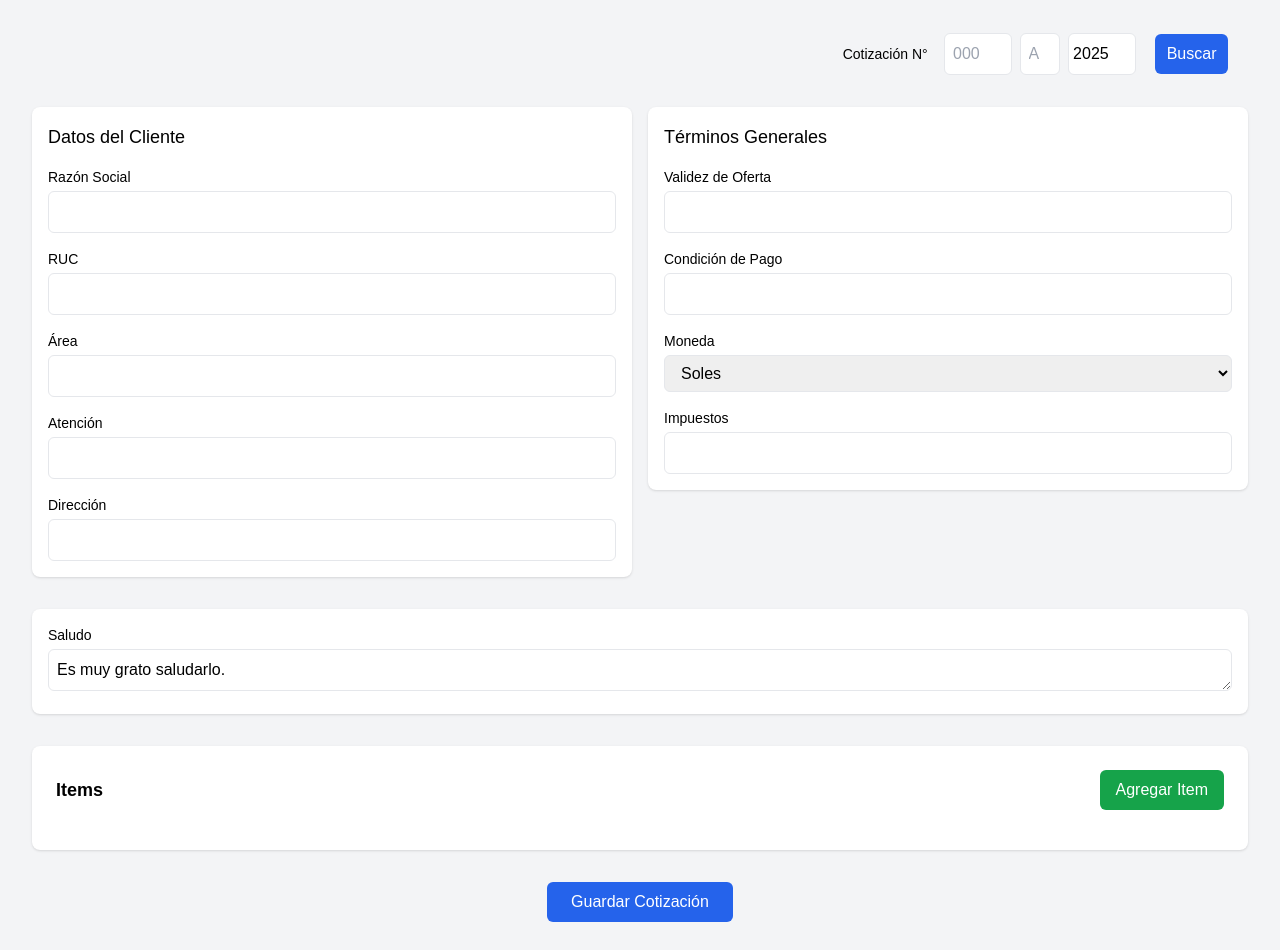
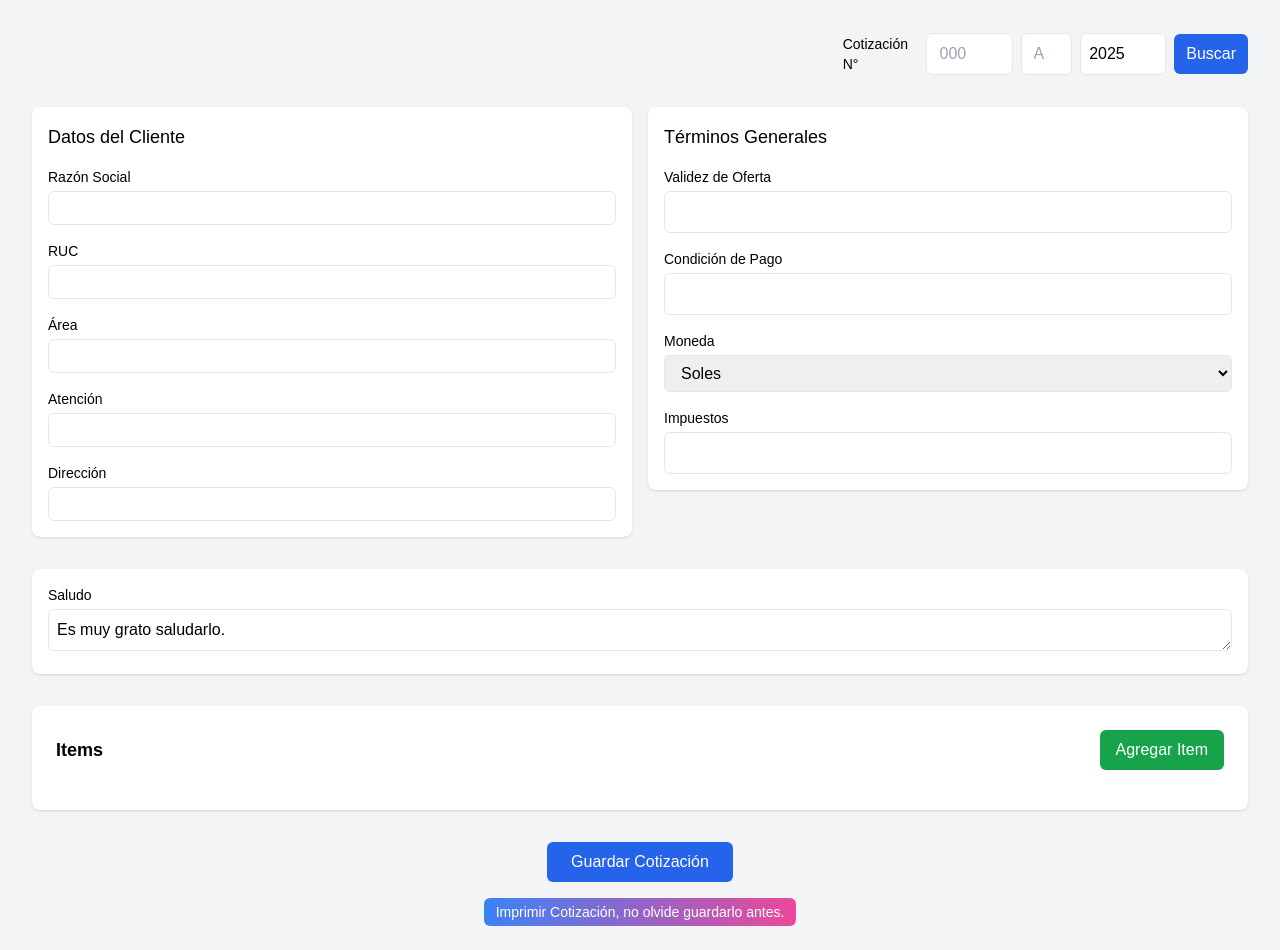
Before and after one commit to irh1n0c/adv-dinamico, a React (Vite) app in the folder client/: page / in a window 1280 px wide. Shown: the part 119-1069 px from the top of the page. Built offline with nearby package versions, Linux system fonts and the light colour scheme; a web font is replaced by a local one.

Commit message:
add button save

```diff
--- a/client/src/components/ClientInfo.jsx
+++ b/client/src/components/ClientInfo.jsx
@@ -38,7 +38,7 @@ const ClientInfo = ({ onClientInfoChange, initialData = {} }) => {
             name="razonSocial"
             value={clientInfo.razonSocial || ''}
             onChange={handleInputChange}
-            className="w-full px-3 py-2 border rounded-md"
+            className="w-full px-3 py-1 border rounded-md"
           />
         </div>
         <div>
@@ -48,7 +48,7 @@ const ClientInfo = ({ onClientInfoChange, initialData = {} }) => {
             name="ruc"
             value={clientInfo.ruc || ''}
             onChange={handleInputChange}
-            className="w-full px-3 py-2 border rounded-md"
+            className="w-full px-3 py-1 border rounded-md"
           />
         </div>
         <div>
@@ -58,7 +58,7 @@ const ClientInfo = ({ onClientInfoChange, initialData = {} }) => {
             name="area"
             value={clientInfo.area || ''}
             onChange={handleInputChange}
-            className="w-full px-3 py-2 border rounded-md"
+            className="w-full px-3 py-1 border rounded-md"
           />
         </div>
         <div>
@@ -68,7 +68,7 @@ const ClientInfo = ({ onClientInfoChange, initialData = {} }) => {
             name="atencion"
             value={clientInfo.atencion || ''}
             onChange={handleInputChange}
-            className="w-full px-3 py-2 border rounded-md"
+            className="w-full px-3 py-1 border rounded-md"
           />
         </div>
         <div>
@@ -78,7 +78,7 @@ const ClientInfo = ({ onClientInfoChange, initialData = {} }) => {
             name="direccion"
             value={clientInfo.direccion || ''}
             onChange={handleInputChange}
-            className="w-full px-3 py-2 border rounded-md"
+            className="w-full px-3 py-1 border rounded-md"
           />
         </div>
       </div>
--- a/client/src/components/QuotationForm.jsx
+++ b/client/src/components/QuotationForm.jsx
@@ -4,6 +4,7 @@ import ClientInfo from './ClientInfo';
 import QuotationDetails from './QuotationDetails';
 import QuotationItems from './QuotationItems';
 import QuotePrintTemplate from './print/QuotePrintTemplate';
+import PrintQuoteButton from './print/PrintQuoteButton';
 import './print/QuotePrintTemplate.css';
 
 
@@ -228,15 +229,15 @@ const QuotationForm = () => {
       <form onSubmit={handleSubmit} className="space-y-8">
         <div className="flex justify-end">
           <div className="w-full md:w-1/3 space-y-4">
-            <div className="flex items-center">
+            <div className="font-Ubuntu flex items-center">
               <label className="w-1/4 text-sm font-medium">Cotización N°</label>
-              <div className="w-1/2 flex gap-2">
+              <div className="flex justify-end gap-2">
                 <input
                   type="number"
                   name="number"
                   value={formData.quotationNumber.number}
                   onChange={handleQuotationNumberChange}
-                  className="w-1/3 px-2 py-2 border rounded-md"
+                  className="w-1/3 px-3 py-2 border rounded-md"
                   placeholder="000"
                   required
                 />
@@ -245,7 +246,7 @@ const QuotationForm = () => {
                   name="letter"
                   value={formData.quotationNumber.letter}
                   onChange={handleQuotationNumberChange}
-                  className="w-1/5 px-2 py-2 border rounded-md uppercase"
+                  className="w-1/5 px-3 py-2 border rounded-md uppercase"
                   maxLength="1"
                   placeholder="A"
                   required
@@ -255,7 +256,7 @@ const QuotationForm = () => {
                   name="year"
                   value={formData.quotationNumber.year}
                   onChange={handleQuotationNumberChange}
-                  className="w-1/3 px-1 py-2 border rounded-md"
+                  className="w-1/3 px-2 py-2 border rounded-md"
                   placeholder="2025"
                   required
                 />
@@ -303,21 +304,20 @@ const QuotationForm = () => {
         </div>
         <QuotationItems
           onItemsChange={handleItemsChange}
-          initialItems={formData.items}
-
-        />
-
-        <div className="flex justify-center w-full">
+          initialItems={formData.items}/>
+        <div className="flex flex-col items-center w-full gap-4">
           <button
             type="submit"
-            className="px-6 py-2 text-white bg-blue-600 rounded-md hover:bg-blue-700"
-          >
+            className="px-6 py-2 text-white bg-blue-600 rounded-md hover:bg-blue-700">
             {isEditing ? 'Actualizar' : 'Guardar'} Cotización
           </button>
-        </div>
-        {/* COD para imprmir en el navegador */}
-        <div className="hidden print:block">
-          <QuotePrintTemplate quoteData={formData} />
+          {/* COD para imprmir en el navegador */}
+          <div>
+            <PrintQuoteButton quoteData={formData} />
+            <div className="hidden print:block">
+              <QuotePrintTemplate quoteData={formData} />
+            </div>
+          </div>
         </div>
         <br />
         </form>
--- a/client/src/components/QuotationItems.jsx
+++ b/client/src/components/QuotationItems.jsx
@@ -138,7 +138,6 @@ const QuotationItems = ({ onItemsChange, initialItems = [] }) => {
           Agregar Item
         </button>
       </div>
-
       <div className="space-y-4">
         {items.map((item, index) => (
           <div key={index} className="p-4 border rounded-lg space-y-4">
--- /dev/null
+++ b/client/src/components/print/PrintQuoteButton.jsx
@@ -0,0 +1,17 @@
+import React from 'react';
+
+const PrintQuoteButton = ({ quoteData }) => {
+  const handlePrint = () => {
+    window.print();
+  };
+
+  return (
+    <button
+      onClick={handlePrint}
+      className="font-Ubuntu text-center bg-gradient-to-r from-blue-500 to-pink-500 hover:from-blue-600 hover:to-pink-600 text-white py-2 px-4 rounded-md transition-colors duration-300 print:hidden text-base sm:text-sm sm:py-1 sm:px-3">
+      Imprimir Cotización, no olvide guardarlo antes.
+    </button>
+  );
+};
+
+export default PrintQuoteButton;
```
